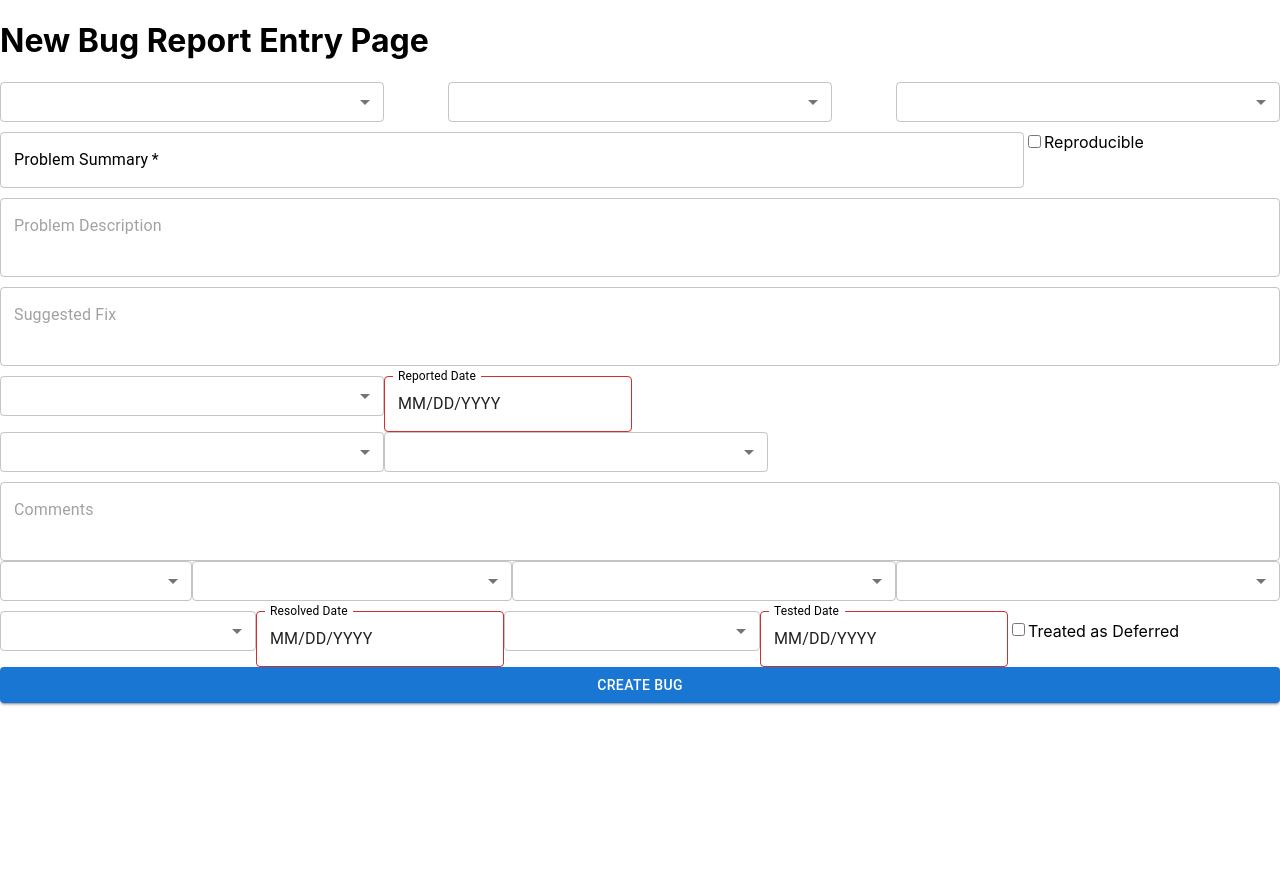
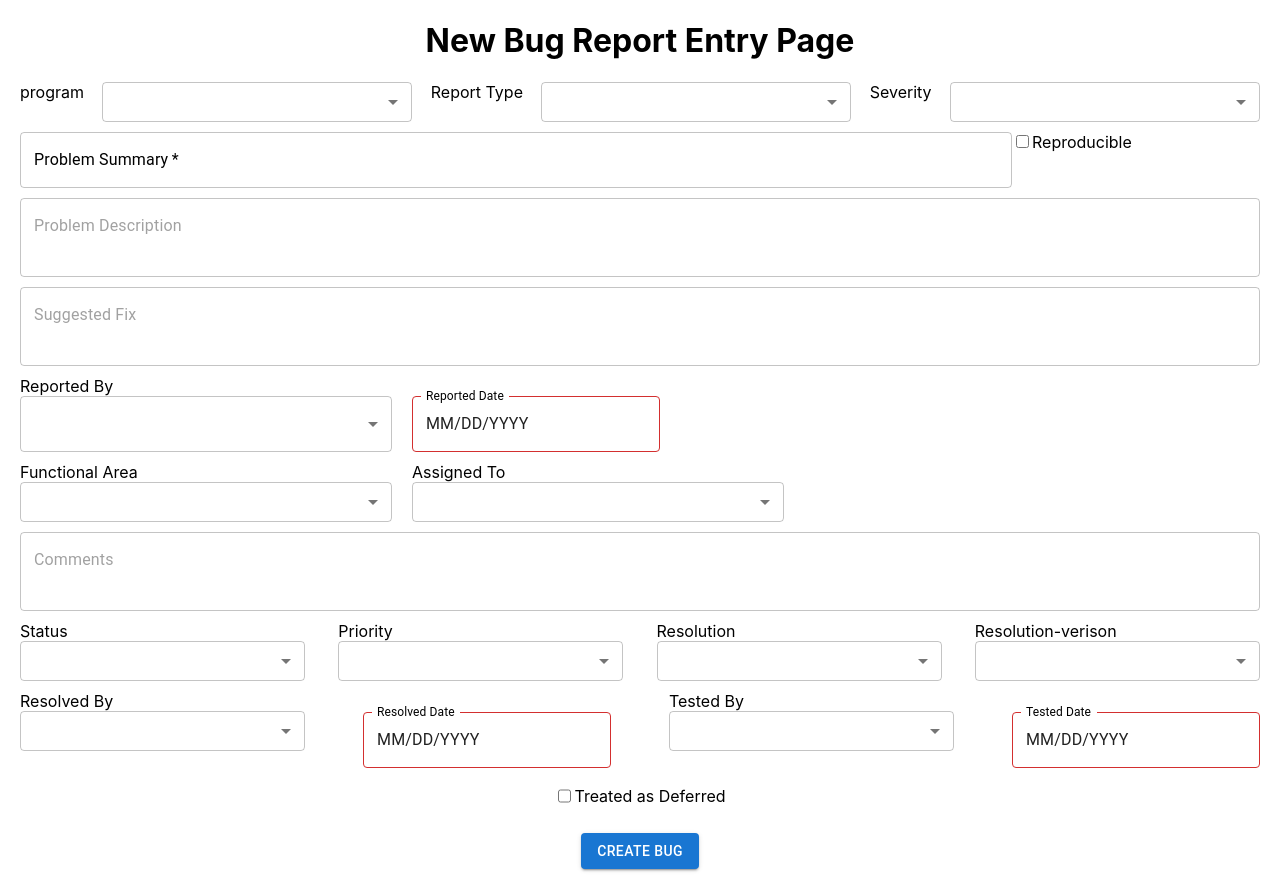
Before and after one commit to Vishnuvardhan27/BugHound, a React (Create React App) app: page /createBug in a window 1280 px wide. Before the commit the page ends 800 px from the top, so only its background shows below. Built offline with nearby package versions, Linux system fonts and the light colour scheme.

Commit message:
style_changes

```diff
--- a/src/CreateBug.css
+++ b/src/CreateBug.css
@@ -76,39 +76,101 @@
     margin-left: 20%;
 }
 
-.row1{
+.row1 {
     margin-bottom: 10px;
     justify-content: space-between !important;
     display: flex;
 }
-.row2{
+
+.row2 {
     margin-bottom: 10px;
-    justify-content: left !important;
     display: flex !important;
     flex-direction: row;
+    width: 100%;
+
 }
-.row3{
+
+.checkbox {
+    display: flex;
+    justify-content: center;
+    margin-top: 20px;
+    margin-bottom: 20px;
+}
+
+.submitType {
+    height: 50px;
+    display: flex !important;
+    justify-content: center !important;
+    align-items: center !important;
+}
+
+.row3 {
     margin-bottom: 10px;
-    justify-content: left !important;
+    justify-content: space-between;
     display: flex !important;
     flex-direction: row;
 }
 
 
-.createbugform{
+.createbugform {
     display: flex;
     align-items: center;
     justify-content: center;
     flex-direction: row;
+    margin: 20px 20px 20px 20px;
 }
+
 
 .MuiInputLabel-root {
     color: black !important;
 }
 
-.problem-summary-textfeild, .problem-description-textfeild, .suggested-fix-textfeild{
+.problem-summary-textfeild,
+.problem-description-textfeild,
+.suggested-fix-textfeild {
     margin-bottom: 10px;
 }
+
 /* .reproducible-checkbox{
     padding-left: 8px;
 } */
+.program-select,
+.report-type-select,
+.severity-select {
+    background-color: white;
+    color: black;
+}
+
+.reportanddate {
+    display: flex;
+    margin-bottom: 10px;
+}
+
+.date {
+    margin-left: 20px;
+}
+
+
+
+.assignedTo {
+    margin-left: 20px;
+    display: flex;
+    flex-direction: column;
+    width: 30%;
+}
+
+.funcArea {
+    display: flex;
+    flex-direction: column;
+    width: 30%;
+}
+
+.row4 {
+    justify-content: space-between;
+    display: flex;
+    height: 75px;
+}
+
+.dateRT {
+    top: 21px;
+}
--- a/src/CreateBug.js
+++ b/src/CreateBug.js
@@ -138,10 +138,11 @@ function CreateBug() {
   return (
     <>
       <LocalizationProvider dateAdapter={AdapterDayjs}>
-      <h1> New Bug Report Entry Page</h1>
+      <h1 style={{    display: "flex",justifyContent: "center"}}> New Bug Report Entry Page</h1>
         <div className="createbugform">
           <FormControl fullWidth>
             <div className="row1">
+              <label>program</label>
             <Select
               labelId="program"
               className="program-select"
@@ -150,7 +151,7 @@ function CreateBug() {
               label="Program"
               onChange={handleProgramChange}
               size="small"
-              style={{ width: "30%" }}
+              style={{ width: "25%" }}
             >
               <InputLabel>Program</InputLabel>
               <MenuItem value={"Coding Error"}>Coding Error</MenuItem>
@@ -160,6 +161,7 @@ function CreateBug() {
               <MenuItem value={"Hardware"}>Hardware</MenuItem>
               <MenuItem value={"Query"}>Query</MenuItem>
             </Select>
+            <label>Report Type</label>
             <Select
               labelId="Report Type"
               className="report-type-select"
@@ -168,7 +170,7 @@ function CreateBug() {
               label="Report Type"
               onChange={handleReportTypeChange}
               size="small"
-              style={{ width: "30%" }}
+              style={{ width: "25%" }}
             >
               <MenuItem value={"Coding Error"}>Coding Error</MenuItem>
               <MenuItem value={"Design Issue"}>Design Issue</MenuItem>
@@ -177,6 +179,7 @@ function CreateBug() {
               <MenuItem value={"Hardware"}>Hardware</MenuItem>
               <MenuItem value={"Query"}>Query</MenuItem>
             </Select>
+            <label>Severity</label>
             <Select
               labelId="Severity"
               id="severity-select"
@@ -184,13 +187,13 @@ function CreateBug() {
               label="Severity"
               onChange={handleSeverityChange}
               size="small"
-              style={{ width: "30%" }}
+              style={{ width: "25%" }}
             >
               <MenuItem value={"Minor"}>Minor</MenuItem>
               <MenuItem value={"Major"}>Major</MenuItem>
               <MenuItem value={"Serious"}>Serious</MenuItem>
             </Select>
-            </div>
+          </div>
             <div className="problem-summary-textfeild">
             <TextField
               required
@@ -229,7 +232,9 @@ function CreateBug() {
               style={{ width: "100%" }}
             />
             </div>
-            <div>
+            <label>Reported By</label>
+            <div className="reportanddate">
+
             <Select
               labelId="Reported By"
               className="reported-by-select"
@@ -247,6 +252,7 @@ function CreateBug() {
               <MenuItem value={"Hardware"}>Hardware</MenuItem>
               <MenuItem value={"Query"}>Query</MenuItem>
             </Select>
+            <div className="date">
             <DatePicker
               label="Reported Date"
               value={reportedDate}
@@ -257,8 +263,11 @@ function CreateBug() {
               style={{ width: "30%" }}
             />
             </div>
+          </div>
             <div className="row2">
-            <Select
+            <div className="funcArea">
+          <label>Functional Area</label>
+          <Select
               labelId="Functional Area"
               className="functional-area-select"
               id="functional-area-select"
@@ -266,7 +275,7 @@ function CreateBug() {
               label="Functional Area"
               onChange={handleFunctionalAreaChange}
               size="small"
-              style={{ width: "30%" }}
+              style={{ width: "100%" }}
             >
               <MenuItem value={"Coding Error"}>Coding Error</MenuItem>
               <MenuItem value={"Design Issue"}>Design Issue</MenuItem>
@@ -275,6 +284,12 @@ function CreateBug() {
               <MenuItem value={"Hardware"}>Hardware</MenuItem>
               <MenuItem value={"Query"}>Query</MenuItem>
             </Select>
+
+            </div>
+
+            <div  className="assignedTo">
+            <label >Assigned To</label>
+
             <Select
               labelId="Assigned To"
               className="assigned-to-select"
@@ -283,7 +298,7 @@ function CreateBug() {
               label="Assigned To"
               onChange={handleAssignedToChange}
               size="small"
-              style={{ width: "30%" }}
+              style={{width: "100%"}}
             >
               <MenuItem value={"Coding Error"}>Coding Error</MenuItem>
               <MenuItem value={"Design Issue"}>Design Issue</MenuItem>
@@ -293,7 +308,9 @@ function CreateBug() {
               <MenuItem value={"Query"}>Query</MenuItem>
             </Select>
             </div>
+            </div>
             <TextField
+            style={{marginBottom:'10px'}}
               placeholder="Comments"
               multiline
               rows={2}
@@ -302,7 +319,10 @@ function CreateBug() {
                 setComments(event.target.value);
               }}
             />
+
             <div className="row3">
+            <div style={{display: "flex",flexDirection: "column", width:'23%'}}>
+              <label>Status</label>
             <Select
               labelId="Status"
               className="status-select"
@@ -311,12 +331,14 @@ function CreateBug() {
               label="Status"
               onChange={handleStatusChange}
               size="small"
-              style={{ width: "15%" }}
             >
               <MenuItem value={"Open"}>Open</MenuItem>
               <MenuItem value={"Close"}>Close</MenuItem>
               <MenuItem value={"Blocked"}>Blocked</MenuItem>
             </Select>
+            </div>
+            <div style={{display: "flex",flexDirection: "column", width:'23%'}}>
+            <label>Priority</label>
             <Select
               labelId="Priority"
               className="priority-select"
@@ -325,12 +347,14 @@ function CreateBug() {
               label="{Priority"
               onChange={handlePriorityChange}
               size="small"
-              style={{ width: "25%" }}
             >
               <MenuItem value={"High"}>High</MenuItem>
               <MenuItem value={"Medium"}>Medium</MenuItem>
               <MenuItem value={"Low"}>Low</MenuItem>
             </Select>
+            </div>
+            <div style={{display: "flex",flexDirection: "column", width:'23%'}}>
+            <label>Resolution</label>
             <Select
               labelId="Resolution"
               className="resolution-select"
@@ -339,12 +363,14 @@ function CreateBug() {
               label="{Resolution"
               onChange={handleResolutionChange}
               size="small"
-              style={{ width: "30%" }}
             >
               <MenuItem value={"High"}>High</MenuItem>
               <MenuItem value={"Medium"}>Medium</MenuItem>
               <MenuItem value={"Low"}>Low</MenuItem>
             </Select>
+            </div>
+            <div style={{display: "flex",flexDirection: "column", width:'23%'}}>
+            <label>Resolution-verison</label>
             <Select
               labelId="Resolution-verison"
               className="resolution-version-select"
@@ -353,14 +379,16 @@ function CreateBug() {
               label="Resolution Version"
               onChange={handleResolutionVersionChange}
               size="small"
-              style={{ width: "30%" }}
             >
               <MenuItem value={"High"}>High</MenuItem>
               <MenuItem value={"Medium"}>Medium</MenuItem>
               <MenuItem value={"Low"}>Low</MenuItem>
             </Select>
             </div>
+            </div>
+
             <div className="row4">
+            <div style={{display: "flex",flexDirection: "column", width:'23%'}}><label>Resolved By</label>
             <Select
               labelId="Resolved By"
               className="resolved-by-select"
@@ -369,21 +397,23 @@ function CreateBug() {
               label="Resolved By"
               onChange={handleResolvedByChange}
               size="small"
-              style={{ width: "20%" }}
+              style={{ width: "100%" }}
             >
               <MenuItem value={"High"}>High</MenuItem>
               <MenuItem value={"Medium"}>Medium</MenuItem>
               <MenuItem value={"Low"}>Low</MenuItem>
             </Select>
-
+            </div>
           <DatePicker
             label="Resolved Date"
+            className="dateRT"
             value={resolvedDate}
             onChange={(newValue) => {
               setResolvedDate(newValue);
             }}
             inputFormat="dd-MM-yyyy"
           />
+          <div style={{display: "flex",flexDirection: "column", width:'23%'}}><label>Tested By</label>
           <Select
             labelId="Tested By"
             className="tested-by-select"
@@ -392,25 +422,27 @@ function CreateBug() {
             label="tested By"
             onChange={handleTestedByChange}
             size="small"
-            style={{ width: "20%" }}
+            style={{ width: "100%" }}
           >
             <MenuItem value={"High"}>High</MenuItem>
             <MenuItem value={"Medium"}>Medium</MenuItem>
             <MenuItem value={"Low"}>Low</MenuItem>
           </Select>
+          </div>
           <DatePicker
             label="Tested Date"
+            className="dateRT"
             value={testedDate}
             onChange={(newValue) => {
               setTestedDate(newValue);
             }}
             inputFormat="dd-MM-yyyy"
           />
-          <input type="checkbox" value={treatedAsDeferred} onChange={handleTreatedAsDeferredChange} lable ="Treated as Deferred" />Treated as Deferred
           </div>
-        <Button variant="contained" onClick={handleCreateBug}>
-          Create Bug
-        </Button>
+          <div className="checkbox"><input type="checkbox" value={treatedAsDeferred} onChange={handleTreatedAsDeferredChange} lable ="Treated as Deferred" /><span>Treated as Deferred</span></div>
+        <div className="submitType"><Button  variant="contained" onClick={handleCreateBug}>Create Bug</Button></div>
+
+
 
         </FormControl>
         </div>
```
